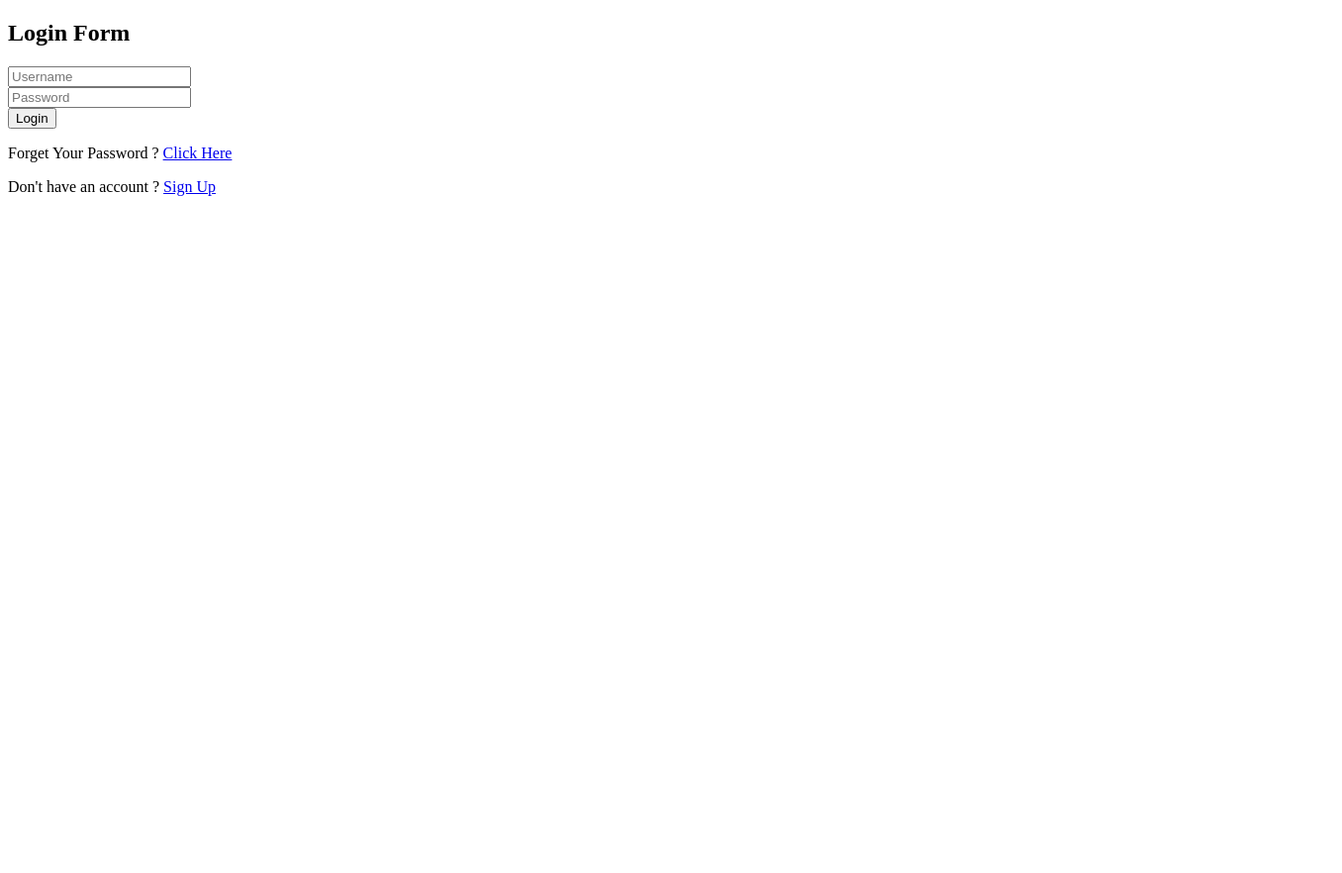
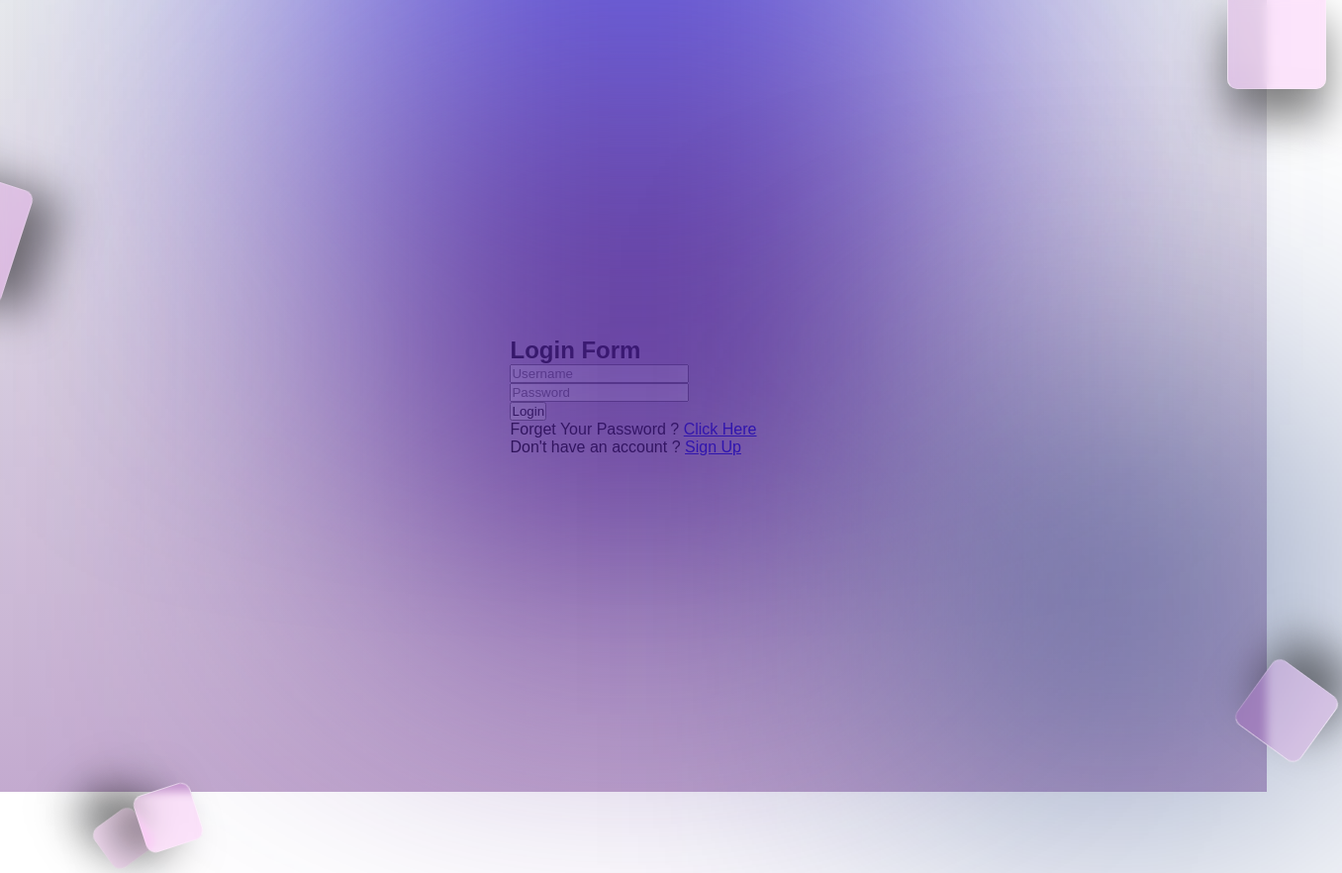
Before and after one commit to alucart2005/little-login, a plain HTML site: page index.html in a window 1280 px wide. Shown: the whole page at 99% size, 1356 px wide, since content can reach past the window. Before the commit the page ends 800 px from the top, so only its background shows below. Drawn offline with Linux system fonts and the light colour scheme.

Commit message:
feat: End step-2

```diff
--- a/css/styles.scss
+++ b/css/styles.scss
@@ -0,0 +1,99 @@
+*{
+  margin: 0;
+  padding: 0;
+  box-sizing: border-box;
+  font-family: sans-serif;
+}
+body{
+  overflow: hidden;
+
+}
+section{
+  display: flex;
+  justify-content: center;
+  align-items: center;
+  min-height: 100vh;
+  background: linear-gradient(to top, #c3aacf, #e8eaec);
+  background-size: cover;
+  background-position: center;
+  .color{
+    position: absolute;
+    filter: blur(150px);
+    &:nth-child(1){
+      top: -350px;
+      background: #5c55e6;
+      width: 600px;
+      height: 600px;
+    }
+    &:nth-child(2){
+      bottom: -150px;
+      top: 100px;
+      background: #4b1c8b;
+      width: 500px;
+      height: 500px;
+    }
+    &:nth-child(3){
+      bottom: 50px;
+      right: 0px;
+      background: #001f6a;
+      width: 300px;
+      height: 300px;
+    }
+  }
+  .box{
+    .square{
+      content: "";
+      position: absolute;
+      border-radius: 10px;
+      border: 1px solid rgba(255,255, 255, 0.5);
+      border-right: 1px solid rgba(255,255, 255, 0.2);
+      border-bottom: 1px solid rgba(255,255, 255, 0.2);
+      box-shadow: 0 30px 45px rgba(0,0,0,0.5);
+      backdrop-filter: blur(5px);
+      background: rgba(228, 8, 209, 0.1);
+      animation: animate 10s linear infinite;
+      animation-delay: calc(-1s * var(--i));
+      &:nth-child(1){
+        top: -50px;
+        right: -60px;
+        width: 100px;
+        height: 100px;
+      }
+      &:nth-child(2){
+        top: 150px;
+        left: -100px;
+        width: 120px;
+        height: 120px;
+        z-index: 2;
+      }
+      &:nth-child(3){
+        bottom: 50px;
+        right: -60px;
+        width: 80px;
+        height: 80px;
+        z-index: 2;
+      }
+      &:nth-child(4){
+        bottom: -80px;
+        left: 100px;
+        width: 50px;
+        height: 50px;
+      }
+      &:nth-child(5){
+        bottom: -80px;
+        left: 140px;
+        width: 60px;
+        height: 60px;
+        z-index: 2;
+      }
+    }
+  }
+}
+@keyframes animate{
+  0%, 100%{
+    transform: translateY(-40px);
+  }
+  50%{
+    transform: translateY(40px) rotate(360deg);
+  }
+}
```
Also changed, not shown: css/styles.css, expect.jpg (added), 1 other file.
